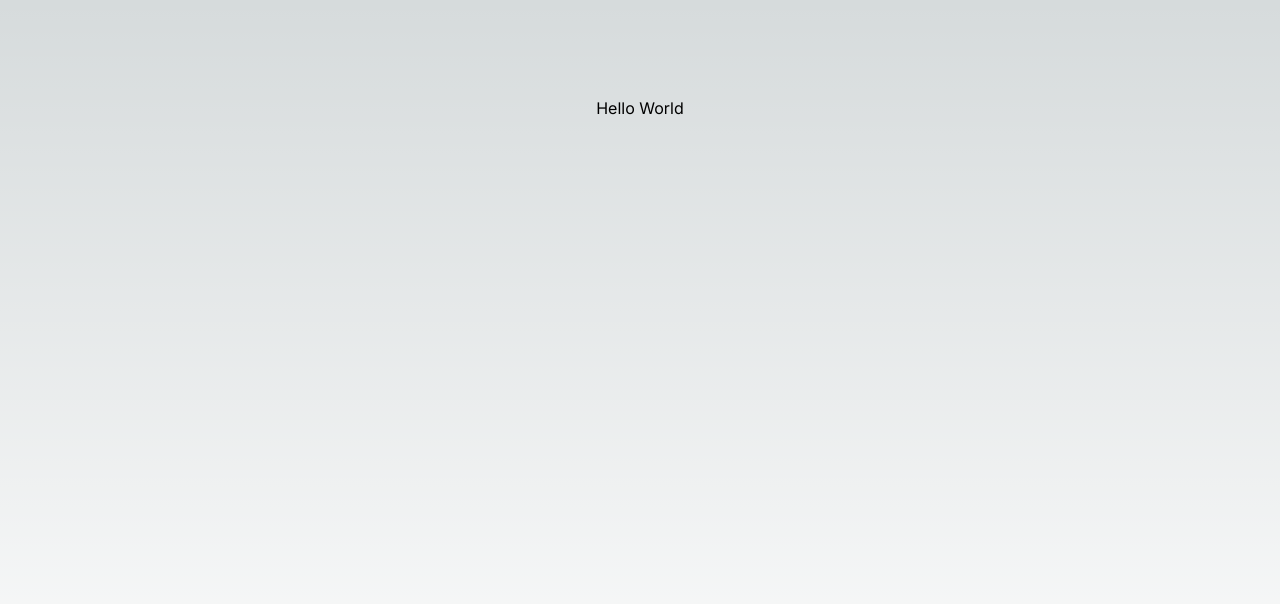
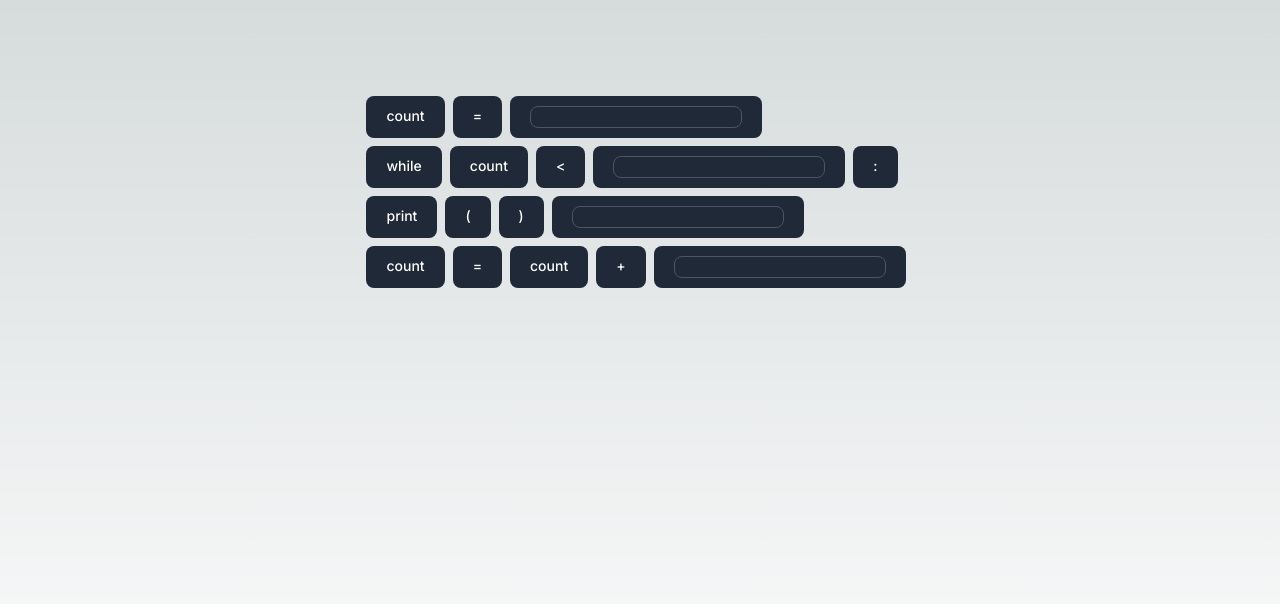
Before and after one commit to chasemcdo/parsons-problem, a Next.js app: page / in a window 1280 px wide. Shown: the top 604 px of the page. Built offline with nearby package versions, Linux system fonts and the light colour scheme.

Commit message:
Display problem

```diff
--- a/src/app/page.tsx
+++ b/src/app/page.tsx
@@ -1,9 +1,24 @@
-import Image from 'next/image'
+import { lines } from "./problem"
 
 export default function Home() {
   return (
     <main className="flex min-h-screen flex-col items-center justify-between p-24">
-      Hello World
+      <div className="flex flex-col">
+        {lines.map(line => (
+          <div className="flex flex-row">
+            {line.tokens.map(token => (
+              <div className="bg-gray-800 text-white border-gray-600 hover:bg-gray-700 hover:border-gray-600 focus:ring-gray-700 focus:outline-none focus:ring-4 font-medium rounded-lg text-sm px-5 py-2.5 mr-2 mb-2">
+                {
+                  token.type == "input" ?
+                    <input className="bg-gray-800 text-white border border-gray-600 rounded-lg text-center"></input>
+                    :
+                    token.text
+                }
+              </div>
+            ))}
+          </div>
+        ))}
+      </div>
     </main>
   )
 }
--- /dev/null
+++ b/src/app/problem.ts
@@ -0,0 +1,86 @@
+export const lines = [
+  {
+    "indentations": 0,
+    "tokens": [
+      {
+        "text": "count",
+        "type": "user-defined-variable"
+      },
+      {
+        "text": " = ",
+        "type": "operator"
+      },
+      {
+        "type": "input"
+      }
+    ]
+  },
+  {
+    "indentations": 0,
+    "tokens": [
+      {
+        "text": "while",
+        "type": "keyword"
+      },
+      {
+        "text": "count",
+        "type": "user-defined-variable"
+      },
+      {
+        "text": " < ",
+        "type": "operator"
+      },
+      {
+        "type": "input"
+      },
+      {
+        "text": ":",
+        "type": "operator"
+      }
+    ]
+  },
+  {
+    "indentations": 1,
+    "tokens": [
+      {
+        "text": "print",
+        "type": "built-in-function"
+      },
+      {
+        "text": "(",
+        "type": "operator"
+      },
+      {
+        "text": ")",
+        "type": "operator"
+      },
+      {
+        "type": "input"
+      }
+    ]
+  },
+  {
+    "indentations": 1,
+    "tokens": [
+      {
+        "text": "count",
+        "type": "user-defined-variable"
+      },
+      {
+        "text": " = ",
+        "type": "operator"
+      },
+      {
+        "text": "count",
+        "type": "user-defined-variable"
+      },
+      {
+        "text": " + ",
+        "type": "operator"
+      },
+      {
+        "type": "input"
+      }
+    ]
+  }
+]
```
